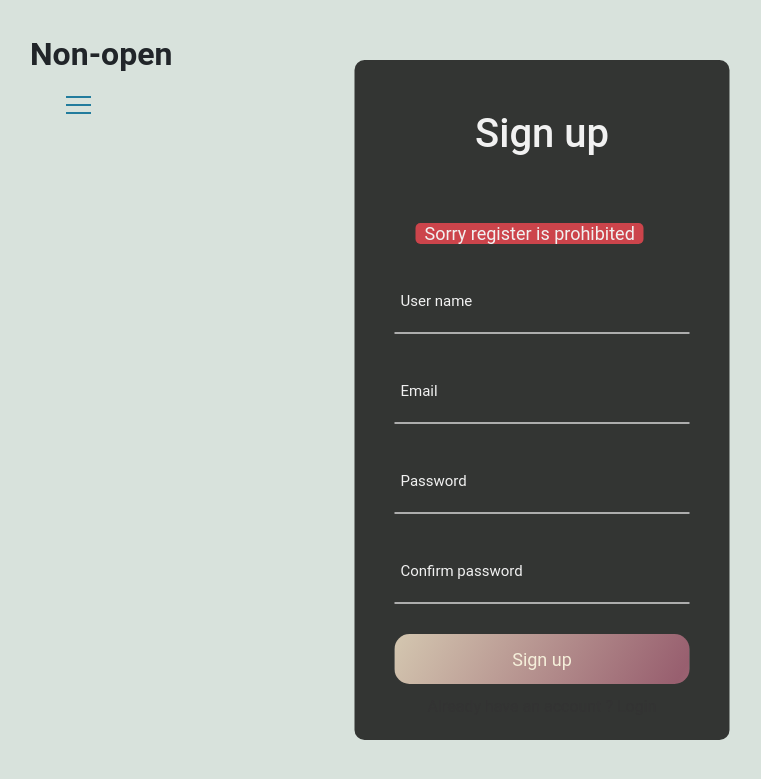
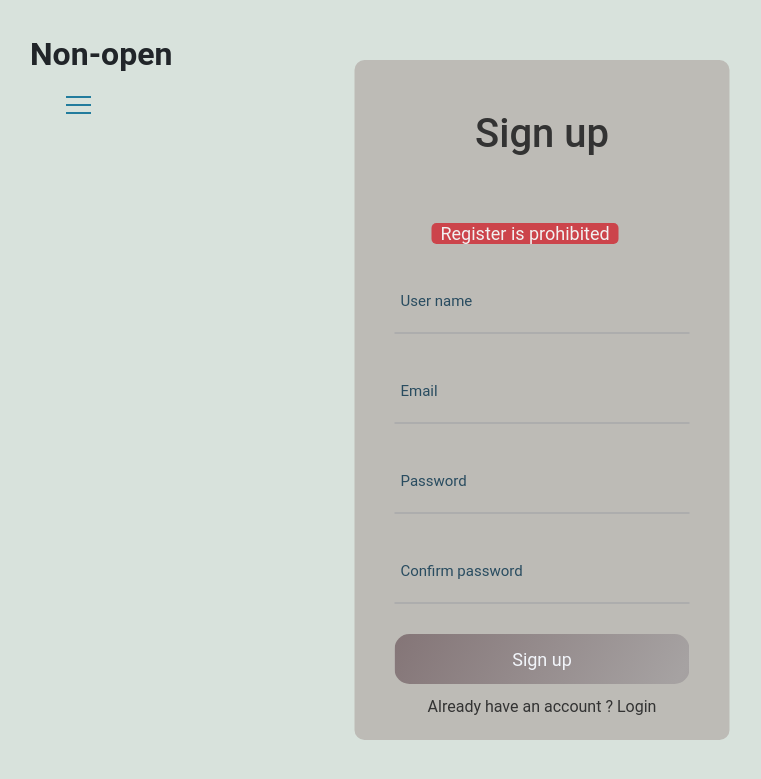
Before and after one commit to gawe0925/non-open, a Django app: page /signup/ in a window 1280 px wide. Shown: the top 779 px of the page, without its empty margins (98-859 px from the left). Run offline with Django 3.2, Linux system fonts and the light colour scheme.

Commit message:
'placeholder'

```diff
--- a/shop/views.py
+++ b/shop/views.py
@@ -116,7 +116,7 @@ def user_login(request):
 
 
 def user_signup(requset):
-    messages.error(requset, 'Sorry register is prohibited')
+    messages.error(requset, 'Register is prohibited')
     context = {}
     return render(requset, 'store/signup.html', context)
 
--- a/static/css/main.css
+++ b/static/css/main.css
@@ -26,7 +26,6 @@ header{
 	align-items: center;
 	padding: 30px 10%;
 	margin-bottom: -4rem;
-
 }
 
 .logo{
@@ -117,13 +116,13 @@ header{
 
 	.nav{
 		display: none;
-		position: absolute;
+		position: fixed;
 		justify-content: center;
 		text-align: center;
 		top: 8rem;
 		left: auto;
 		border-bottom: 4px solid #15616d;
-		width: 70%;
+		width: 85%;
 		background: #fffcf2;
 		border-radius: 10px;
 		z-index: 1;
@@ -137,7 +136,7 @@ header{
 		width: 100%;
 		height: 100%;
 		margin: 0;
-		padding: 15px;
+		padding: 30px;
 		color: #534b52;
 		text-align: center;
 	}
@@ -168,8 +167,9 @@ header{
 		cursor: pointer;
 		float: right;
 		padding: 10px 6px;
-		position: relative;
+		position: absolute;
 		user-select: none;
+		z-index: 1;
 	}
 
 	nav .tbi .bar{
@@ -400,7 +400,7 @@ header{
 
 .login-form{
     width: 375px;
-    background: #333533;
+    background: #bdbbb6;
     height: 600px;
     padding: 80px 40px;
     border-radius: 10px;
@@ -413,7 +413,7 @@ header{
 .login-form h1{
     text-align: center;
     margin-bottom: 60px;
-	color: #f1f1f1;
+	color: #333333;
 }
 
 .txtb{
@@ -424,7 +424,7 @@ header{
 
 .txtb input{
     font-size: 15px;
-    color: #f1f1f1;
+    color: #333333;
     border: none;
     width: 100%;
     outline: none;
@@ -438,7 +438,7 @@ header{
     width: 100%;
     height: 50px;
     border: none;
-    background-image: linear-gradient(120deg,#c4bfaf,#284b63,#d5d6c9);
+    background-image: linear-gradient(120deg,#847577,#a6a2a2,#847577);
     background-size: 200%;
     font-size: 18px;
     color: #f5efda;
@@ -470,11 +470,11 @@ header{
     box-shadow: none;
     background: none;
     margin-left: -7px;
-	color: #f1f1f1;
+	color: #333333;
 }
 
 .label{
-    color: #f1f1f1;
+    color: #294c60;
     font-size: 15px;
     margin-left: -7px;
 	margin-top: -7px;
@@ -490,7 +490,67 @@ header{
 	justify-content: center;
 }
 
-/* end */
+/* login end */
+
+/* signup */
+
+.singup-form{
+    width: 375px;
+    background: #bdbbb6;
+    height: 680px;
+    padding: 50px 40px;
+    border-radius: 10px;
+    position: absolute;
+    left: 50%;
+    top: 50%;
+    transform: translate(-50%,-50%);
+}
+
+.singup-form h1{
+    text-align: center;
+    margin-bottom: 50px;
+	color: #333333;
+}
+
+.signbtn{
+    display: block;
+    width: 100%;
+    height: 50px;
+    border: none;
+    background-image: linear-gradient(120deg,#847577,#a6a2a2,#847577);
+    background-size: 200%;
+    font-size: 18px;
+    color: #f2f5fa;
+    outline: none;
+    cursor: pointer;
+    transition: 0.5s;
+	border-radius: 15px;
+}
+
+.signbtn:hover{
+    background-position: right;
+}
+
+.s-buttom-text{
+	margin-top: 5px;
+    text-align: center;
+    font-size: 15px;
+	color: #333333;
+}
+
+#messages\.error1{
+	font-size: 18px;
+	color: #f1f1f1;
+	text-decoration: none;
+	background-color: #cc444b;
+	border-radius: 5px;
+	position: relative;
+	left: 2.3rem;
+	top: 8px;
+}
+
+/* end signup */
+
 
 /* payout */
 .payout{
@@ -542,61 +602,3 @@ header{
 	color: #fff3b0;
 }
 /* end payout */
-
-/* signup */
-
-.singup-form{
-    width: 375px;
-    background: #333533;
-    height: 680px;
-    padding: 50px 40px;
-    border-radius: 10px;
-    position: absolute;
-    left: 50%;
-    top: 50%;
-    transform: translate(-50%,-50%);
-}
-
-.singup-form h1{
-    text-align: center;
-    margin-bottom: 50px;
-	color: #f1f1f1;
-}
-
-.signbtn{
-    display: block;
-    width: 100%;
-    height: 50px;
-    border: none;
-    background-image: linear-gradient(120deg,#d4c7b0,#985f6f,#d4c7b0);
-    background-size: 200%;
-    font-size: 18px;
-    color: #f5efda;
-    outline: none;
-    cursor: pointer;
-    transition: 0.5s;
-	border-radius: 15px;
-}
-
-.signbtn:hover{
-    background-position: right;
-}
-
-.s-buttom-text{
-	margin-top: 5px;
-    text-align: center;
-    font-size: 15px;
-	color: #333333;
-}
-
-#messages\.error1{
-	font-size: 18px;
-	color: #f1f1f1;
-	text-decoration: none;
-	background-color: #cc444b;
-	border-radius: 5px;
-	position: relative;
-	left: 1.3rem;
-	top: 8px;
-}
-/* end signup */
--- a/templates/store/signup.html
+++ b/templates/store/signup.html
@@ -5,6 +5,14 @@
     <title>Sign up</title>
 {% endblock %}
 {% block content %}
+    <style>
+        #cart-icon{
+            display: none;
+        }
+        #cart-total{
+            display: none;
+        }
+    </style>
 <div class="form-field">
         <form method="POST" action="" class="singup-form">
             {% csrf_token %}
@@ -24,19 +32,19 @@
             {% endfor %}
 
             <div class="txtb form-floating mb-3">
-              <input type="text" class="form-control" id="floatingInput" name="username" placeholder="Username">
+              <input type="text" class="form-control sl" id="floatingInput" name="username" placeholder="Username">
               <label class="label" for="floatingInput">User name</label>
             </div>
             <div class="txtb form-floating">
-              <input type="email" class="form-control" id="floatingEmail" name="email" placeholder="Email">
+              <input type="email" class="form-control sl" id="floatingEmail" name="email" placeholder="Email">
               <label class="label" for="floatingPassword">Email</label>
             </div>
             <div class="txtb form-floating">
-              <input type="password" class="form-control" id="floatingPassword" name="password1" placeholder="Password1">
+              <input type="password" class="form-control sl" id="floatingPassword" name="password1" placeholder="Password1">
               <label class="label" for="floatingPassword">Password</label>
             </div>
             <div class="txtb form-floating">
-              <input type="password" class="form-control" id="floatingPassword" name="password2" placeholder="Password2">
+              <input type="password" class="form-control sl" id="floatingPassword" name="password2" placeholder="Password2">
               <label class="label" for="floatingPassword">Confirm password</label>
             </div>
 
```
Also changed, not shown: templates/store/login.html (+9 -1 lines), db.sqlite3.
